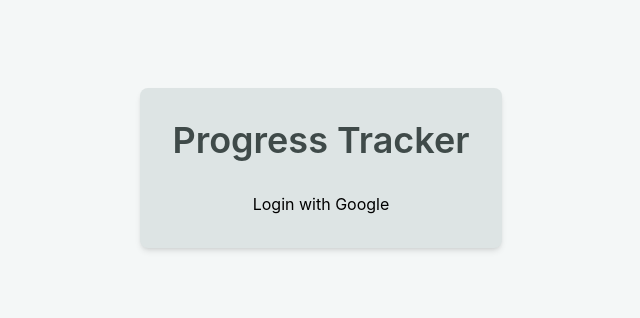
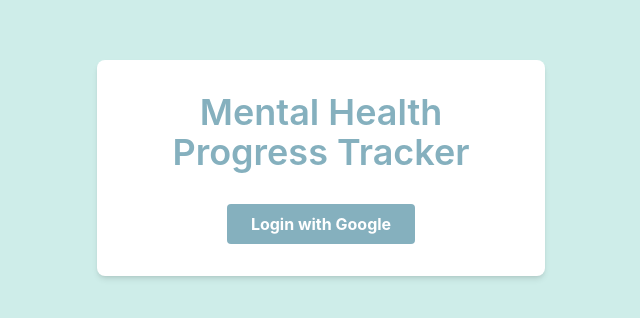
Before and after one commit to chrisdoctor/mental-health-tracker, a React (Create React App) app in the folder frontend/: page / in a window 1280 px wide. Shown: the part 232-550 px from the top of the page, without its empty margins (319-959 px from the left). Built offline with nearby package versions, Linux system fonts and the light colour scheme.

Commit message:
Adjust color palette

```diff
--- a/frontend/src/components/GoogleLoginButton.js
+++ b/frontend/src/components/GoogleLoginButton.js
@@ -11,7 +11,10 @@
   };
 
   return (
-    <button onClick={handleGoogleLogin}>
+    <button
+      onClick={handleGoogleLogin}
+      className="bg-primary hover:bg-accent text-white font-bold py-2 px-6 rounded transition-colors duration-300 ease-in-out"
+    >
       Login with Google
     </button>
   );
--- a/frontend/src/components/HomePage.js
+++ b/frontend/src/components/HomePage.js
@@ -3,64 +3,72 @@
 
 const HomePage = () => {
   const [token, setToken] = useState(null);
+  const [userName, setUserName] = useState('');
 
   useEffect(() => {
     // Check if token is in the URL
     const urlParams = new URLSearchParams(window.location.search);
     const tokenFromUrl = urlParams.get('token');
+    const nameFromUrl = urlParams.get('name'); // Assuming the user's name is passed in the URL as 'name'
 
     if (tokenFromUrl) {
-      // Store the token in localStorage
+      // Store the token and user name in localStorage
       localStorage.setItem('token', tokenFromUrl);
       setToken(tokenFromUrl);
+
+      if (nameFromUrl) {
+        localStorage.setItem('userName', nameFromUrl);
+        setUserName(nameFromUrl);
+      }
 
       // Clear the token from the URL (optional, to make the URL cleaner)
       window.history.replaceState({}, document.title, '/');
     } else {
-      // Check localStorage for token
+      // Check localStorage for token and user name
       const storedToken = localStorage.getItem('token');
+      const storedName = localStorage.getItem('userName');
       if (storedToken) {
         setToken(storedToken);
+      }
+      if (storedName) {
+        setUserName(storedName);
       }
     }
   }, []);
 
   const handleLogout = () => {
     localStorage.removeItem('token');
+    localStorage.removeItem('userName'); // Clear the stored name
     setToken(null);
+    setUserName('');
     window.location.href = '/'; // Redirect back to home after logout
   };
 
   return (
     <div className="min-h-screen flex items-center justify-center bg-background">
-      <div className="text-center p-8 bg-contrast shadow-md rounded-lg max-w-md">
-        <h1 className="text-4xl font-semibold text-primary mb-8">
-          Progress Tracker
-        </h1>
+      <div className="text-center p-8 bg-white shadow-md rounded-lg max-w-md">
+        <h1 className="text-4xl font-semibold text-primary mb-8">Mental Health Progress Tracker</h1>
 
         {token ? (
           <div>
-            <p className="text-xl text-secondary mb-6">You are logged in!</p>
-            <button
-              onClick={handleLogout}
-              className="bg-primary hover:bg-accent text-white font-bold py-2 px-4 rounded mb-4"
-            >
-              Logout
-            </button>
-            <div>
+            <p className="text-xl text-primary mb-6">
+              Hi {userName ? userName : 'User'}, you are logged in!
+            </p>
+            <div className="flex justify-center space-x-4">
               <button
                 onClick={() => window.location.href = '/log'}
-                className="bg-secondary hover:bg-accent text-white font-bold py-2 px-6 rounded mb-4"
+                className="bg-primary hover:bg-opacity-90 text-white font-bold py-2 px-6 rounded"
               >
                 Add Daily Log
               </button>
               <button
                 onClick={() => window.location.href = '/progress'}
-                className="bg-accent hover:bg-secondary text-white font-bold py-2 px-6 rounded"
+                className="bg-accent hover:bg-opacity-90 text-white font-bold py-2 px-6 rounded"
               >
                 View Progress
               </button>
             </div>
+            <p onClick={handleLogout} className="text-primary cursor-pointer underline mt-8 mb-6">Logout</p>
           </div>
         ) : (
           <GoogleLoginButton />
--- a/frontend/tailwind.config.js
+++ b/frontend/tailwind.config.js
@@ -1,18 +1,17 @@
 /** @type {import('tailwindcss').Config} */
 module.exports = {
   content: [
-    "./src/**/*.{js,jsx,ts,tsx}", // Paths to all of your template files
+    "./src/**/*.{js,jsx,ts,tsx}", // Paths to your template files
   ],
   theme: {
     extend: {
       colors: {
-        primary: 'rgb(63, 74, 73)',        // Dark teal
-        secondary: 'rgb(105, 119, 118)',   // Lighter teal
-        accent: 'rgb(142, 162, 161)',      // Muted green
-        contrast: 'rgb(221, 228, 228)',    // Light gray
-        background: 'rgb(244, 247, 247)',  // Very light gray
+        primary: 'rgb(133, 176, 190)',    // Light Blue
+        accent: 'rgb(255, 160, 122)',     // Coral
+        background: 'rgb(206, 237, 233)', // Soft Pastel Teal
+        text: 'rgb(100, 100, 100)',       // Gray
       },
     },
   },
   plugins: [],
-}
+};
```
